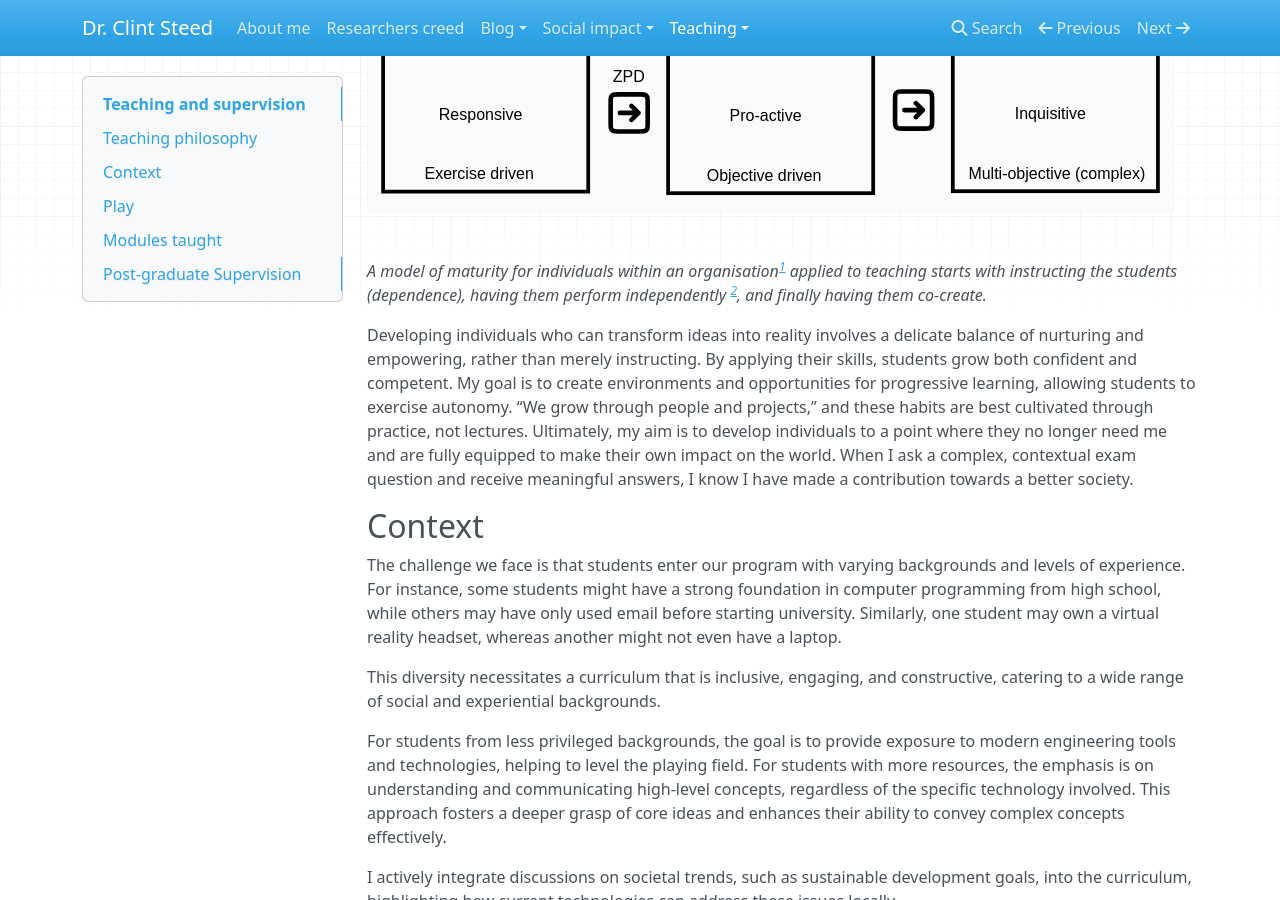
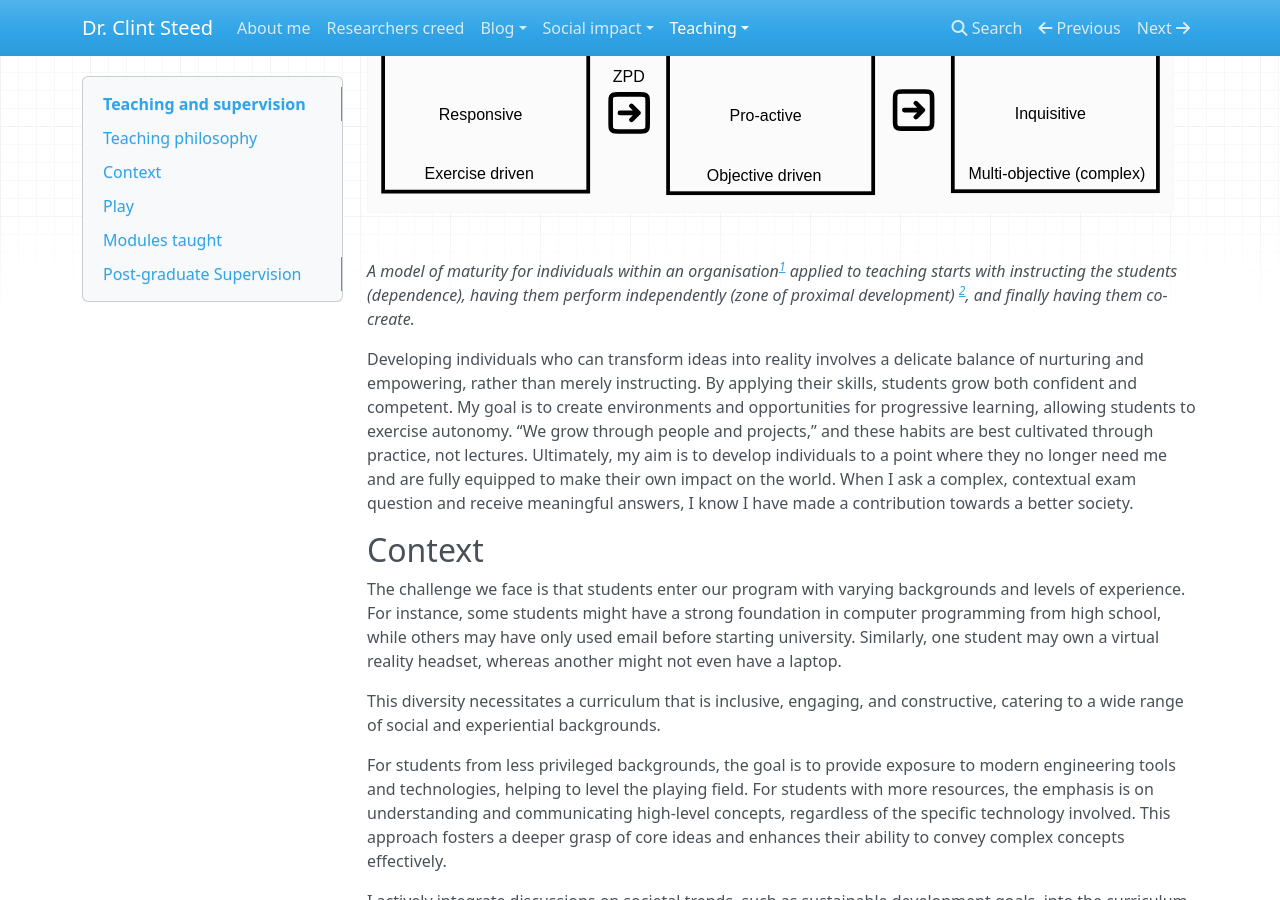
Before and after one commit to Steedalion/Blog, an MkDocs documentation site: the page built from docs/Teaching/Teaching and supervision.md, in a window 1280 px wide and 900 px high, scrolled down 640 px. Built offline with MkDocs 1.6.1, drawn with Linux system fonts in a browser that asks for light colours; nearby versions of some CDN libraries; some of the changed text lies outside the part shown.

Commit message:
Quick push via script.

```diff
--- a/docs/Teaching/Teaching and supervision.md
+++ b/docs/Teaching/Teaching and supervision.md
@@ -14,7 +14,7 @@
 
 ![](Cocreation.svg)
 
-*A model of maturity for individuals within an organisation[^Covey] applied to teaching starts with instructing the students (dependence),  having them perform independently [^zpd], and finally having them co-create.*
+*A model of maturity for individuals within an organisation[^Covey] applied to teaching starts with instructing the students (dependence),  having them perform independently (zone of proximal development) [^zpd], and finally having them co-create.*
 
 [^Covey]: Covey, Stephen (1989). *The 7 Habits of Highly Effective People*.
 
@@ -56,7 +56,7 @@
 
 ### Questions that placing students as professionals
 
-I use questioning techniques to immerse students in their professional roles[^roleplay], deepening their understanding of ethical and societal responsibilities. When introducing a new concept, I present scenarios that require real-world decision-making. First, I role-play by posing a question as if they were professionals: "You are consulted on a project and asked to decide whether a SCADA or IoT system is appropriate." Next, we explore boundaries through extreme values, such as, "The system requires high cybersecurity and should not introduce additional risks." Finally, students reflect and communicate professionally by justifying their answers to a client. This approach builds confidence and conveniently serves as a method for creating effective exercise questions.
+I use questioning techniques to immerse students in their professional roles[^roleplay] , deepening their understanding of ethical and societal responsibilities. When introducing a new concept, I present scenarios that require real-world decision-making. First, I role-play by posing a question as if they were professionals: "You are consulted on a project and asked to decide whether a SCADA or IoT system is appropriate." Next, we explore boundaries through extreme values, such as, "The system requires high cybersecurity and should not introduce additional risks." Finally, students reflect and communicate professionally by justifying their answers to a client. This approach builds confidence and conveniently serves as a method for creating effective exercise questions.
 
 [^roleplay]: Role Play – Engagement in Engineering Education, 2021. URL https://publish.illinois.edu/siipcompendium/2021/08/19/role-play/ (accessed 9.27.24).
 
@@ -66,12 +66,12 @@
 
 ## Play
 
-I am inspired by the concept of play as a tool for lifelong learning. "*Interest begat knowledge, not the other way around*". For example, making failure enjoyable motivates learners to keep trying. Play encourages autonomy, a trait often suppressed in traditional education. Vygotsky emphasized plays role in development and self-regulation[^Vygo], while Dewey[^Dewey] likened children’s natural experimentation to scientific inquiry.
+I am inspired by the concept of play as a tool for lifelong learning. "*Interest begat knowledge, not the other way around*". For example, making failure enjoyable motivates learners to keep trying. Play encourages autonomy, a trait often suppressed in traditional education. Vygotsky emphasized plays role in development and self-regulation[^Vygo] , while Dewey likened children’s natural experimentation to scientific inquiry [^Dewey].
 
 [^Vygo]: Smolucha, L., Smolucha, F., 2021. Vygotsky’s theory in-play: early childhood education. Early Child Development and Care 191, 1041–1055. https://doi.org/10.1080/03004430.2020.1843451
 [^Dewey]: Holdo, M., 2023. Critical Reflection: John Dewey’s Relational View of Transformative Learning. Journal of Transformative Education 21, 9–25. https://doi.org/10.1177/15413446221086727
 
-Previously, integrating play into engineering education was limited by rigid curricula. However, the shift towards holistic graduate attributes now supports this approach. Techniques like open canopy learning[^OpenCanopy]help students engage with the real world, fostering professional growth and societal impact.
+Previously, integrating play into engineering education was limited by rigid curricula. However, the shift towards holistic graduate attributes now supports this approach. Techniques like open canopy learning[^OpenCanopy] help students engage with the real world, fostering professional growth and societal impact.
 
 [^OpenCanopy]: Duraisingh, L., Tishman, S., 2024. The Open Canopy Handbook. Harvard Graduate School of Education,.
 
@@ -88,7 +88,7 @@
 
 ### The Cognitive, affective, systematic
 
-The Cognitive-Affective Systemic (CAS) model was proposed by Alan Tait [^Tait] at the Open university to meet the requirements of remote learning. The CAS Model, integrates cognitive and emotional aspects of learning within a systemic framework for teaching. It emphasizes understanding how students' thoughts, feelings, and environmental contexts interact dynamically to influence learning. This model advocates for personalized, learner-centered approaches, considering the emotional and motivational states of students as essential for effective teaching. It encourages educators to create environments that support cognitive engagement and emotional well-being, ultimately enhancing the learning experience.
+The Cognitive-Affective Systemic (CAS) model was proposed by Alan Tait[^Tait] at the Open university to meet the requirements of remote learning. The CAS Model, integrates cognitive and emotional aspects of learning within a systemic framework for teaching. It emphasizes understanding how students' thoughts, feelings, and environmental contexts interact dynamically to influence learning. This model advocates for personalized, learner-centered approaches, considering the emotional and motivational states of students as essential for effective teaching. It encourages educators to create environments that support cognitive engagement and emotional well-being, ultimately enhancing the learning experience.
 
 [^Tait]: Tait, A., 2000. Planning Student Support for Open and Distance Learning. Open Learning: The Journal of Open, Distance and e-Learning 15, 287–299. https://doi.org/10.1080/713688410
 
```
